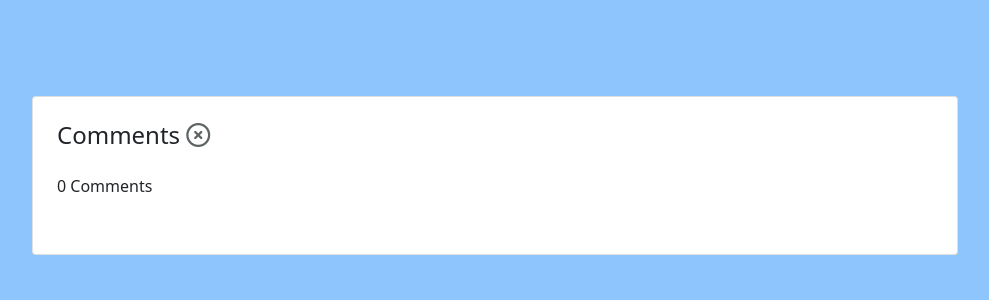
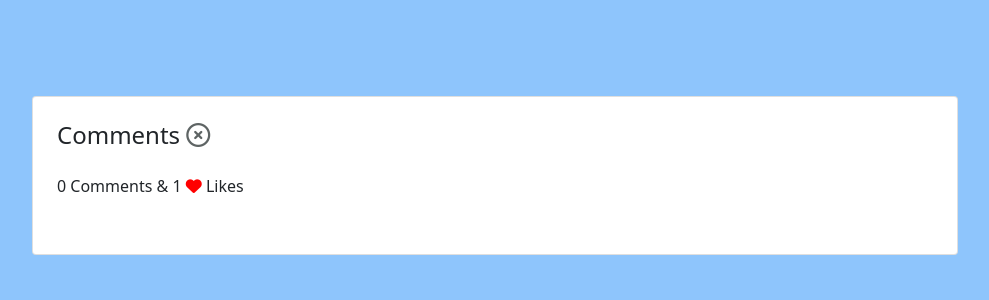
Before and after one commit to Ananthu303/Social-media-app, a Django app: page /comments/38 in a window 1280 px wide. Shown: the top 300 px of the page, without its empty margins (145-1134 px from the left). Run offline with Django 4.2, Linux system fonts and the light colour scheme; data comes from the database, SQL or seed files in the repository; both versions use the stored data as it was after the commit; some libraries are stand-ins or nearby versions.

Commit message:
likes of post in comments added

```diff
--- a/socialapp/templates/comments.html
+++ b/socialapp/templates/comments.html
@@ -20,13 +20,15 @@
             <div class="card-body p-4">
               <h4 class="mb-0">Comments <span> <a href="{% url 'home' %}" style="text-decoration: none;color:#5e6464;" type="submit" ><i class="fa-regular fa-circle-xmark"></i></a></span></h4> <br>
 
-              <p class="fw-strong mb-4 pb-2">{{count}} Comments
+              <p class="fw-strong mb-4 pb-2">{{count}} Comments  & {{likes}} <i class="fa-solid fa-heart" style="color: red;"></i> Likes
+
 
 
             </div>
 
 
             {% for post in comments %}
+
 
             <div class="card-body p-4">
 
--- a/socialapp/views.py
+++ b/socialapp/views.py
@@ -297,6 +297,7 @@ def comments(request,id):
 
    post=Post.objects.get(id=id)
    the_post_comments=post.comments_set.all()
+   likes=post.likes.all().count()
 
 
    count=post.comments_set.all().count()
@@ -315,7 +316,7 @@ def comments(request,id):
 
       return redirect('comments',id=post.id)
 
-   return render(request,'comments.html',{'comments':the_post_comments,'count':count,'profile':profile,})
+   return render(request,'comments.html',{'comments':the_post_comments,'count':count,'profile':profile,'likes':likes})
 
 
 @login_required(login_url='login')
```
Also changed, not shown: db.sqlite3, static/images/Haier-1-Ton-3-Star-Kinouchi-Cool-Triple-Inverter-Split-AC-HSU12K-PYG3B-_cJO6cxM_1.jpg (added).
